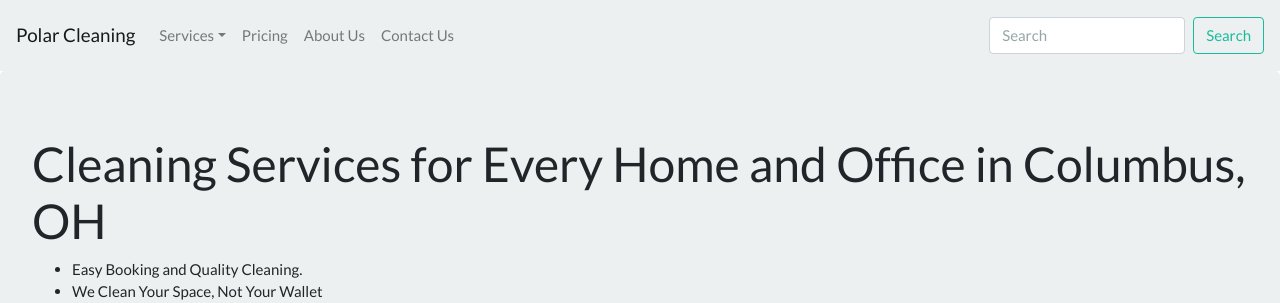
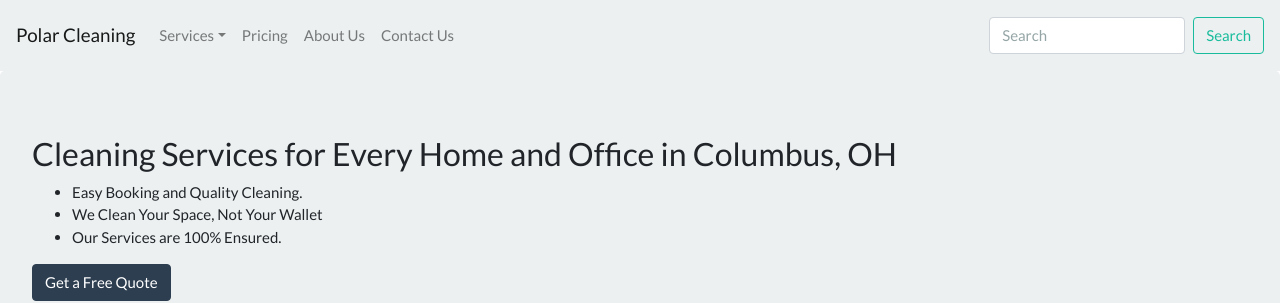
Before and after one commit to paveldarii/Polar-Cleaning, a React (Create React App) app in the folder client/: page /home in a window 1280 px wide. Shown: the top 303 px of the page. Built offline with nearby package versions, Linux system fonts and the light colour scheme; no server answers.

Commit message:
small change in Jumbotron

```diff
--- a/client/src/components/HeroJumbotron/index.js
+++ b/client/src/components/HeroJumbotron/index.js
@@ -3,7 +3,7 @@ import { Jumbotron, Button } from "react-bootstrap";
 export default function HeroJumbotron() {
   return (
     <Jumbotron>
-      <h1>Cleaning Services for Every Home and Office in Columbus, OH</h1>
+      <h3>Cleaning Services for Every Home and Office in Columbus, OH</h3>
       <ul>
         <li>Easy Booking and Quality Cleaning.</li>
         <li>We Clean Your Space, Not Your Wallet</li>
```
